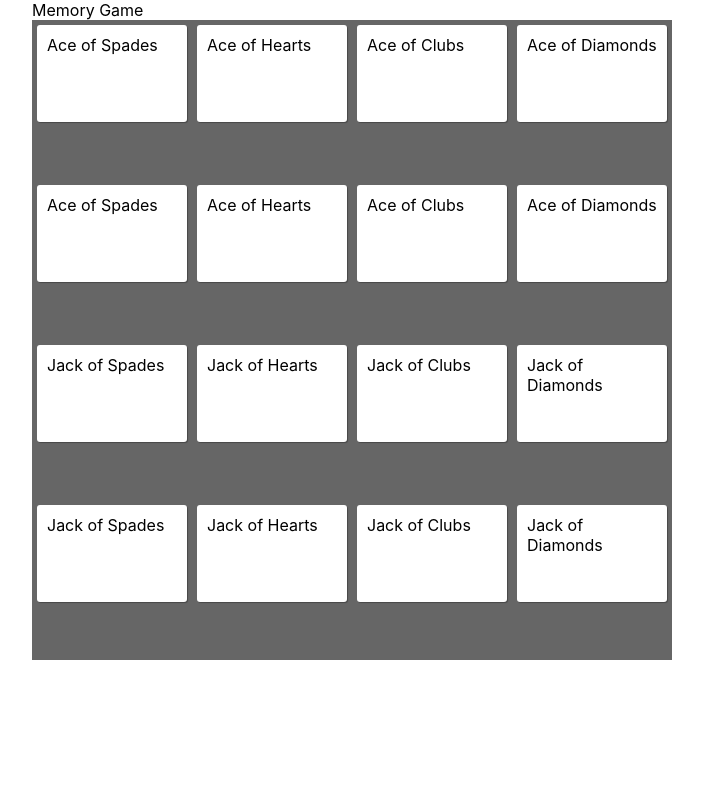
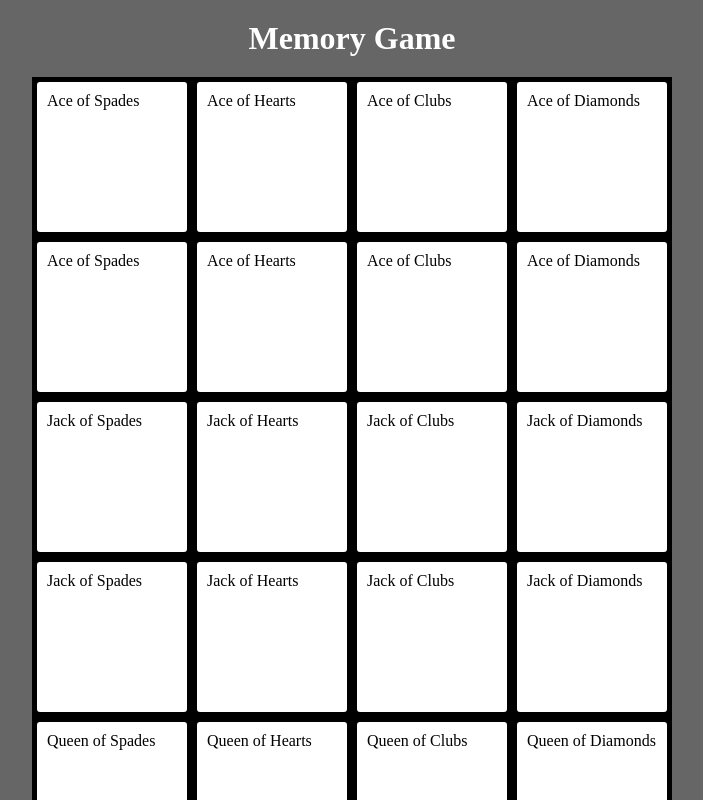
Before and after one commit to Moemonty/memory-game, a React (Create React App) app: page / in a window 1280 px wide. Shown: the top 800 px of the page, without its empty margins (288-991 px from the left). Built offline with nearby package versions, Linux system fonts and the light colour scheme.

Commit message:
Added event handling

```diff
--- a/src/App.css
+++ b/src/App.css
@@ -1,9 +1,7 @@
 /*App.css*/
 
-body {
-  width: 640px;
-  height: 640px;
-  margin: auto;
-  display: flex;
-  flex-wrap: wrap;
+.App-header {
+  color: #fff;
+  text-align: center;
+  margin: 20px 0;
 }
--- a/src/App.js
+++ b/src/App.js
@@ -7,15 +7,11 @@ class App extends Component {
     return (
       <div className="App">
         <header className="App-header">
-
-          <p>
+          <h1>
             Memory Game
-          </p>
-
-
-          <CardGridContainer />
-
+          </h1>
         </header>
+        <CardGridContainer />
       </div>
     );
   }
--- a/src/container/CardGridContainer.css
+++ b/src/container/CardGridContainer.css
@@ -1,29 +1,8 @@
-#card-grid {
-  background: #666;
+.CardGridContainer {
+  background: #000;
   width: 640px;
-  height: 640px;
+  height: 960px;
   margin: auto;
   display: flex;
   flex-wrap: wrap;
 }
-
-.card {
-  background: #fff;
-  border-radius: 3px;
-  padding: 10px;
-  width: calc(25% - 10px);
-  height: calc(16.6667% - 10px);
-  margin: 5px;
-  position: relative;
-  box-shadow: 1px 1px 1px rgba(0,0,0,.3);
-}
-
-.card--front-face,
-.card--back-face {
-  width: 100%;
-  height: 100%;
-  padding: 20px;
-  position: absolute;
-  border-radius: 5px;
-  background: #1C7CCC;
-}
--- a/src/container/CardGridContainer.js
+++ b/src/container/CardGridContainer.js
@@ -6,32 +6,60 @@ import './CardGridContainer.css';
 class CardGridContainer extends Component {
   constructor(props) {
     super(props);
-    this.state = { status: 'unsolved'}
+    this.state = {
+      status: 'unsolved',
+      firstCard: null,
+      secondCard: null
+    }
+  }
+
+  // Public class fields syntax
+  flipCard = event => {
+    console.log(event.target.innerText);
+    const name = event.target.innerText;
+
+    if (this.state.firstCard === null) {
+      this.setState({
+        firstCard: name
+      });
+    } else {
+      console.log('card already set');
+    }
+
+    console.log(this.state, ' is state');
+    console.log(this, 'card clicked');
   }
 
   render() {
     return (
-      <div id="card-grid">
-        <Card title="Ace of Spades" />
-        <Card title="Ace of Hearts" />
-        <Card title="Ace of Clubs" />
-        <Card title="Ace of Diamonds" />
-
-        <Card title="Ace of Spades" />
-        <Card title="Ace of Hearts" />
-        <Card title="Ace of Clubs" />
-        <Card title="Ace of Diamonds" />
-
-        <Card title="Jack of Spades" />
-        <Card title="Jack of Hearts" />
-        <Card title="Jack of Clubs" />
-        <Card title="Jack of Diamonds" />
-
-        <Card title="Jack of Spades" />
-        <Card title="Jack of Hearts" />
-        <Card title="Jack of Clubs" />
-        <Card title="Jack of Diamonds" />
-
+      <div className="div">
+        <div className="CardGridContainer">
+          {/* onCardFlip prop takes flipCard function as param */}
+          <Card name="Ace of Spades" onCardFlip={ this.flipCard } />
+          <Card name="Ace of Hearts" />
+          <Card name="Ace of Clubs" />
+          <Card name="Ace of Diamonds" />
+          <Card name="Ace of Spades" />
+          <Card name="Ace of Hearts" />
+          <Card name="Ace of Clubs" />
+          <Card name="Ace of Diamonds" />
+          <Card name="Jack of Spades" />
+          <Card name="Jack of Hearts" />
+          <Card name="Jack of Clubs" />
+          <Card name="Jack of Diamonds" />
+          <Card name="Jack of Spades" />
+          <Card name="Jack of Hearts" />
+          <Card name="Jack of Clubs" />
+          <Card name="Jack of Diamonds" />
+          <Card name="Queen of Spades" />
+          <Card name="Queen of Hearts" />
+          <Card name="Queen of Clubs" />
+          <Card name="Queen of Diamonds" />
+          <Card name="Queen of Spades" />
+          <Card name="Queen of Hearts" />
+          <Card name="Queen of Clubs" />
+          <Card name="Queen of Diamonds" />
+        </div>
       </div>
     );
   }
--- a/src/index.css
+++ b/src/index.css
@@ -6,15 +6,13 @@
 }
 
 body {
-
+  background: #666;
   height: 100vh;
+  width: 640px;
+  height: 960px;
+  margin: auto;
   display: flex;
-
-  font-family: -apple-system, BlinkMacSystemFont, "Segoe UI", "Roboto", "Oxygen",
-    "Ubuntu", "Cantarell", "Fira Sans", "Droid Sans", "Helvetica Neue",
-    sans-serif;
-  -webkit-font-smoothing: antialiased;
-  -moz-osx-font-smoothing: grayscale;
+  flex-wrap: wrap;
 }
 
 code {
--- /dev/null
+++ b/src/presentational/Card.css
@@ -0,0 +1,20 @@
+.card {
+  background: #fff;
+  border-radius: 3px;
+  padding: 10px;
+  width: calc(25% - 10px);
+  height: calc(16.6667% - 10px);
+  margin: 5px;
+  position: relative;
+  box-shadow: 1px 1px 1px rgba(0,0,0,.3);
+}
+
+.card--front-face,
+.card--back-face {
+  width: 100%;
+  height: 100%;
+  padding: 20px;
+  position: absolute;
+  border-radius: 5px;
+  background: #1C7CCC;
+}
--- a/src/presentational/Card.jsx
+++ b/src/presentational/Card.jsx
@@ -1,12 +1,13 @@
 // Card.js
-
 import React from 'react';
+import './Card.css';
 
 const Card = props => {
-  const { title } = props;
+
+  const { name, onCardFlip } = props;
   return (
-    <div className="card">
-      { title }
+    <div className="card" onClick={ onCardFlip }>
+      { name }
     </div>
   );
 };
```
